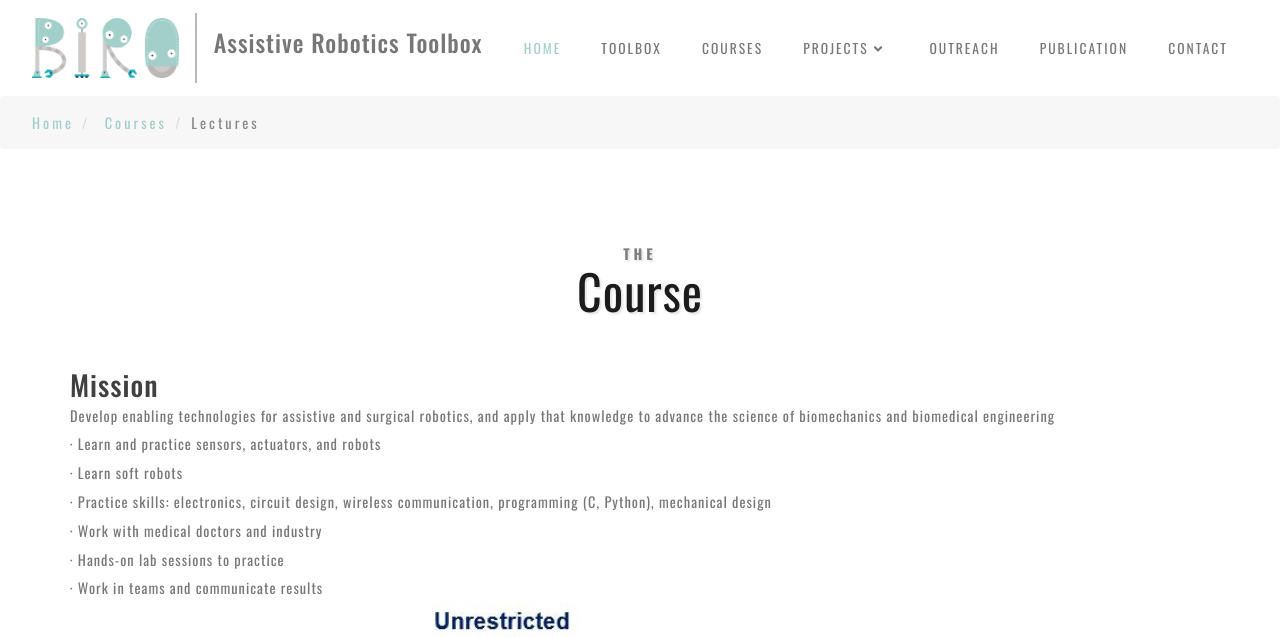
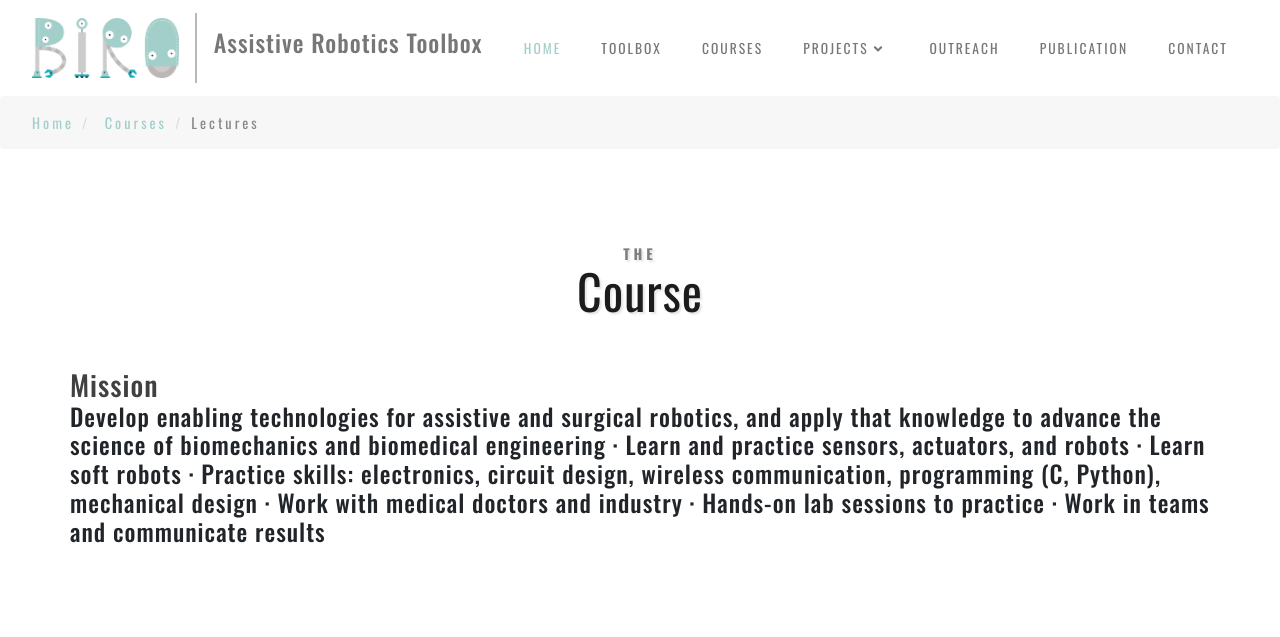
Before and after one commit to AssistiveRoboticsToolbox/AssistiveRoboticsToolbox.github.io, a Jekyll site: the page built from second-level/education/course1/lab.html, in a window 1280 px wide and 1400 px high. Shown: the top 637 px of the window. Built offline with Jekyll 4.4.1, drawn with Linux system fonts in a browser that asks for light colours.

Commit message:
update ppt

```diff
--- a/events.html
+++ b/events.html
@@ -72,10 +72,13 @@
                     <article class="publication-detail">
                         <div class="project-detail">
                         <h3>Workshop</h3><br>
+                        <h4>
                         <p>June 6th, 2019. The City College at the City University of New York is proudly presenting the Soft Robotics and Robot Learning Workshop in association with the NEMS 2019 at the Columbia University. </p>
+                        </h4>
                         <p>&nbsp;</p>
 
                         <h3>Competition</h3><br>
+                        <h4>
                         <p>
                             Best Paper Finalist, Three in Five Competition, ASME Annual Design of Medical Devices Conference <br>
 
@@ -86,6 +89,7 @@
                             Kaylie Prize for Entrepreneurship, $50K<br>
 
                             Jack & Shelly Feinstein Best Senior Design Team Award</p>
+                        </h4>
                         <br><br>
                         </div>
                     </article>
--- a/second-level/education/course1/lab.html
+++ b/second-level/education/course1/lab.html
@@ -67,20 +67,19 @@
                     <article class="research-detail">
                         <div class="project-detail">
                             <h3><a href=" ">Mission</a></h3>
-                            <p>Develop enabling technologies for assistive and surgical robotics, and apply that knowledge to advance the science of biomechanics and biomedical engineering
-                            </p>
-                            <p>· Learn and practice sensors, actuators, and robots</p>
-                            <p>· Learn soft robots</p>
-                            <p>· Practice skills: electronics, circuit design, wireless communication, programming (C, Python), mechanical design</p>
-                            <p>· Work with medical doctors and industry</p>
-                            <p>· Hands-on lab sessions to practice</p>
-                            <p>· Work in teams and communicate results</p>
+                            <h4>Develop enabling technologies for assistive and surgical robotics, and apply that knowledge to advance the science of biomechanics and biomedical engineering
+                            · Learn and practice sensors, actuators, and robots
+                            · Learn soft robots
+                            · Practice skills: electronics, circuit design, wireless communication, programming (C, Python), mechanical design
+                            · Work with medical doctors and industry
+                            · Hands-on lab sessions to practice
+                            · Work in teams and communicate results
+                        </h4>
 
                             <!--<p><span style="text-align: justify">We </span><span style="text-align: justify">are developing</span> both enabling technologies (i.e. high torque density motors and soft fabric sensors) and robotic systems to augment human capability with wearable robots. Soft exoskeleton is a new design methodology that optimizes both comfort and performance of the users. </p>-->
-                            <p><img src="/img/courseoverview.jpg" width="1204" height="413" ></p>
+                            <!--<p><img src="/img/courseoverview.jpg" width="1204" height="413" ></p>
                             <p style="text-align: justify"><br>
-                            </p>
-                            <br>
+                            </p>-->
 
                             <!--<a href="https://drive.google.com/open?id=13RkPuZkPDYaRf1tXBesdfghaoUNcBgf7" style="color:blueviolet;text-decoration:none;">Course overview</a>
                             <iframe src="https://ccnymailcuny-my.sharepoint.com/personal/hhu002_citymail_cuny_edu/_layouts/15/Doc.aspx?sourcedoc={cbc822e7-24e7-4afe-b023-8c0c766fd21d}&amp;action=embedview&amp;wdAr=1.7777777777777777" width="610px" height="367px" frameborder="0">This is an embedded <a target="_blank" href="https://office.com">Microsoft Office</a> presentation, powered by <a target="_blank" href="https://office.com/webapps">Office Online</a>.</iframe>
@@ -124,28 +123,30 @@
 
 
                             <!--add ppt in the web-->
-                            <section class="banner-bottom-w3layouts py-md-5 py-4">
+
+                            <!--<section class="banner-bottom-w3layouts py-md-5 py-4">-->
                                 <div class="container">
-                                        <h3><a href=" ">Course content</a></h3>
                                     <div class="inner-sec-w3ls py-md-5 py-4">
-                                        <h3 class="tittle-wthree text-center mb-lg-5 mb-3">
-                                        <h3 class="tittle-wthree text-center mb-lg-5 mb-3 fadeInUp wow">
+                                        <!--<h3 class="tittle-wthree text-center mb-lg-5 mb-3">-->
+                                        <!--<h3 class="tittle-wthree text-center mb-lg-5 mb-3 fadeInUp wow">-->
 
                                             <div class="row mt-lg-5 mt-4 fadeInUp wow">
                                             <div class="col-lg-5 service-in text-center mr-auto">
                                                 <div class="card">
                                                     <div class="card-body">
-                                                            <iframe src="https://ccnymailcuny-my.sharepoint.com/personal/hhu002_citymail_cuny_edu/_layouts/15/Doc.aspx?sourcedoc={cbc822e7-24e7-4afe-b023-8c0c766fd21d}&amp;action=embedview&amp;wdAr=1.7777777777777777" width="610px" height="367px" frameborder="0">This is an embedded <a target="_blank" href="https://office.com">Microsoft Office</a> presentation, powered by <a target="_blank" href="https://office.com/webapps">Office Online</a>.</iframe>
+                                                        <iframe src="https://docs.google.com/presentation/d/e/2PACX-1vRF5J1rlDQbBh0fyPsum6xa1mxS-erOnyU2RADf2Xa6iqCKgUT9k1wjU_j0qwNWTw/embed?start=true&loop=true&delayms=3000" frameborder="0" width="580" height="367" allowfullscreen="true" mozallowfullscreen="true" webkitallowfullscreen="true"></iframe>
                                                     </div>
                                                 </div>
                                             </div>
+                                            &nbsp&nbsp&nbsp&nbsp&nbsp&nbsp&nbsp&nbsp&nbsp
                                             <div class="col-lg-5 service-in text-center mr-auto">
                                                 <div class="card">
                                                     <div class="card-body">
-                                                            <iframe src="https://ccnymailcuny-my.sharepoint.com/personal/hhu002_citymail_cuny_edu/_layouts/15/Doc.aspx?sourcedoc={efced931-b03b-41ef-a6bf-681943d2073b}&amp;action=embedview&amp;wdAr=1.7777777777777777" width="610px" height="367px" frameborder="0">This is an embedded <a target="_blank" href="https://office.com">Microsoft Office</a> presentation, powered by <a target="_blank" href="https://office.com/webapps">Office Online</a>.</iframe>
+                                                        <iframe src="https://docs.google.com/presentation/d/e/2PACX-1vRF5J1rlDQbBh0fyPsum6xa1mxS-erOnyU2RADf2Xa6iqCKgUT9k1wjU_j0qwNWTw/embed?start=true&loop=true&delayms=3000" frameborder="0" width="580" height="367" allowfullscreen="true" mozallowfullscreen="true" webkitallowfullscreen="true"></iframe>
                                                     </div>
                                                 </div>
                                             </div>
+
                                             <div class="col-lg-5 service-in text-center mr-auto">
                                                 <div class="card">
                                                     <div class="card-body">
```
